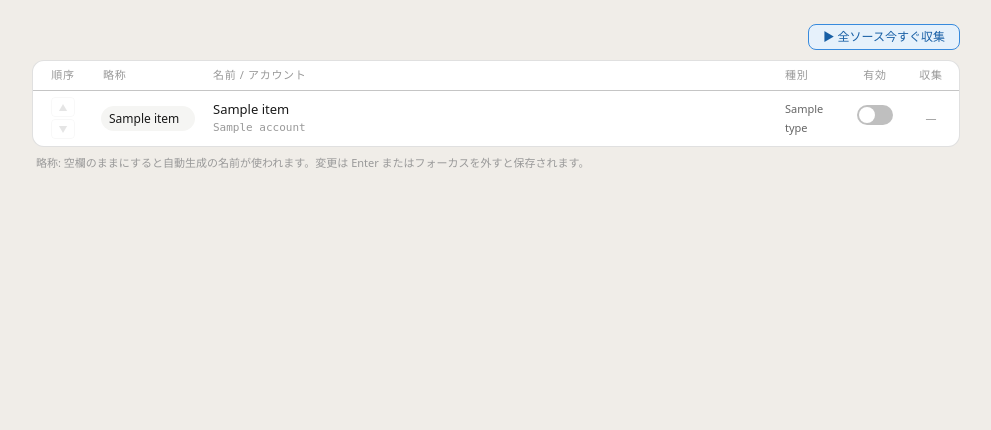
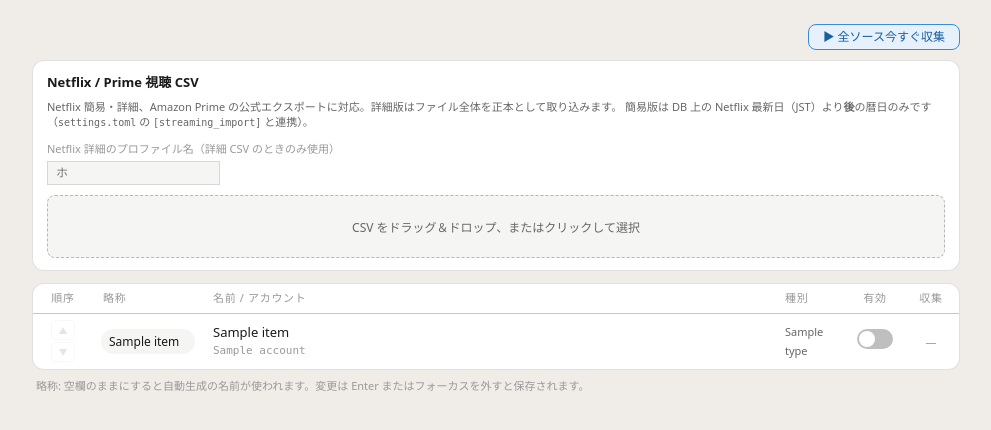
Before and after one commit to objtus/planet, a Flask app: template dashboard/templates/sources.html in a window 1280 px wide. Shown: the part 44-474 px from the top of the page, without its empty margins (144-1135 px from the left). Run offline with Flask 3, Linux system fonts and the light colour scheme; the template is opened without the code that fills it: most values are stand-ins (such as "Sample title", 1, 10 or a date in 2020); parts of the project's set-up code (start-up, migrations or seed data) failed here and were passed over; some libraries are stand-ins or nearby versions.

Commit message:
Implement Netflix/Prime CSV import feature in dashboard
- Added a new API endpoint `/api/import/streaming-csv` for importing Netflix and Prime viewing history CSV files, supporting drag-and-drop functionality in the UI.
- Introduced a profile name input for Netflix detailed CSV imports, with a default profile setting in `config/settings.toml.example`.
- Enhanced error handling for file uploads exceeding the size limit, with appropriate user feedback.
- Updated the dashboard UI and documentation to reflect the new CSV import capabilities and usage instructions.

This update significantly enhances the data import functionality for streaming services, improving user experience and data management.

```diff
--- a/dashboard/app.py
+++ b/dashboard/app.py
@@ -1,10 +1,12 @@
 """Planet ダッシュボード Flask アプリ (Phase 5)"""
 
+import csv
 import json
 import os
 import queue
 import subprocess
 import sys
+import tempfile
 import threading
 from calendar import monthrange
 import tomllib
@@ -13,10 +15,12 @@ from pathlib import Path
 from datetime import datetime, timezone, timedelta, date
 
 from flask import Flask, Response, jsonify, render_template, request, stream_with_context
+from werkzeug.exceptions import RequestEntityTooLarge
 
 ROOT = Path(__file__).parent.parent
 sys.path.insert(0, str(ROOT))
 from ingest.api import ingest_bp  # noqa: E402
+from importers.streaming_csv import detect_format, import_streaming_csv  # noqa: E402
 
 CONFIG_PATH = ROOT / "config" / "settings.toml"
 JST = timezone(timedelta(hours=9))
@@ -117,8 +121,16 @@ def create_app():
     app = Flask(__name__)
     config = load_config()
     app.secret_key = config["flask"]["secret_key"]
+    # Netflix / Prime 詳細 CSV 等（既定 40MB）
+    app.config["MAX_CONTENT_LENGTH"] = int(
+        os.environ.get("PLANET_MAX_UPLOAD_MB", "40")
+    ) * 1024 * 1024
 
     app.register_blueprint(ingest_bp)
+
+    @app.errorhandler(RequestEntityTooLarge)
+    def _upload_too_large(_e):
+        return jsonify({"error": "ファイルが大きすぎます（上限は PLANET_MAX_UPLOAD_MB または 40MB）"}), 413
 
     # ------------------------------------------------------------------ #
     # カレンダー（メイン画面）
@@ -1203,6 +1215,53 @@ def create_app():
         except Exception as e:
             return jsonify({"error": str(e)}), 500
 
+    # ------------------------------------------------------------------ #
+    # API: Netflix / Prime 視聴 CSV 取り込み（ソース管理から DnD）
+    # ------------------------------------------------------------------ #
+    @app.route("/api/import/streaming-csv", methods=["POST"])
+    def api_import_streaming_csv():
+        f = request.files.get("file")
+        if not f or not f.filename:
+            return jsonify({"error": "file が必要です"}), 400
+        cfg = load_config()
+        si = cfg.get("streaming_import") or {}
+        default_profile = (si.get("netflix_profile") or "ホ").strip()
+        profile_raw = (request.form.get("netflix_profile") or "").strip()
+
+        suffix = Path(f.filename).suffix or ".csv"
+        try:
+            fd, tmp_path = tempfile.mkstemp(prefix="planet-streaming-", suffix=suffix)
+            os.close(fd)
+            f.save(tmp_path)
+            path = Path(tmp_path)
+            try:
+                with open(path, encoding="utf-8-sig", newline="") as cf:
+                    hdr_fmt = detect_format(csv.DictReader(cf).fieldnames)
+                prof_kw = None
+                if hdr_fmt == "netflix_activity":
+                    prof_kw = profile_raw or default_profile
+                res = import_streaming_csv(
+                    path,
+                    fmt=None,
+                    dry_run=False,
+                    strict=False,
+                    netflix_profile=prof_kw,
+                )
+            finally:
+                path.unlink(missing_ok=True)
+        except Exception as e:
+            return jsonify({"error": str(e)}), 500
+
+        body = {
+            "ok": res.ok,
+            "skip": res.skip,
+            "err": res.err,
+            "format": res.format,
+            "success": res.success,
+            "messages": res.messages,
+        }
+        return jsonify(body), (200 if res.success else 500)
+
     return app
 
 
--- a/dashboard/static/css/dashboard.css
+++ b/dashboard/static/css/dashboard.css
@@ -1252,6 +1252,68 @@ details[open] summary::before { content: "▼ "; }
 .collect-all-btn:hover:not(:disabled) { opacity: 0.8; }
 .collect-all-btn:disabled { opacity: 0.5; cursor: default; }
 
+/* ソース管理: Netflix / Prime CSV 取り込み */
+.streaming-import-card {
+  padding: 12px 14px;
+  margin-bottom: 12px;
+}
+.streaming-import-title {
+  font-size: 13px;
+  font-weight: 600;
+  color: var(--color-text-primary);
+  margin-bottom: 6px;
+}
+.streaming-import-hint {
+  font-size: 11px;
+  color: var(--color-text-secondary);
+  line-height: 1.45;
+  margin: 0 0 10px 0;
+}
+.streaming-import-hint code {
+  font-size: 10px;
+}
+.streaming-import-profile {
+  margin-bottom: 10px;
+}
+.streaming-import-profile label {
+  display: block;
+  font-size: 11px;
+  color: var(--color-text-tertiary);
+  margin-bottom: 4px;
+}
+.streaming-profile-input {
+  max-width: 200px;
+  padding: 4px 8px;
+  font-size: 12px;
+  border-radius: var(--border-radius-sm);
+  border: 0.5px solid var(--color-border-tertiary);
+  background: var(--color-background-secondary);
+  color: var(--color-text-primary);
+}
+.streaming-dropzone {
+  border: 1px dashed var(--color-border-secondary);
+  border-radius: var(--border-radius-md);
+  padding: 20px 16px;
+  text-align: center;
+  cursor: pointer;
+  background: var(--color-background-secondary);
+  transition: border-color 0.15s, background 0.15s;
+}
+.streaming-dropzone:hover,
+.streaming-dropzone:focus {
+  outline: none;
+  border-color: var(--color-border-secondary);
+  background: var(--color-background-primary);
+}
+.streaming-dropzone.dragover {
+  border-color: var(--color-text-info);
+  background: var(--color-background-info);
+}
+.streaming-dropzone-label {
+  font-size: 12px;
+  color: var(--color-text-secondary);
+}
+
 /* 収集ログパネル */
 .collect-log {
   margin-top: 10px;
--- a/dashboard/templates/sources.html
+++ b/dashboard/templates/sources.html
@@ -9,6 +9,22 @@
     <button class="collect-all-btn" onclick="collectAll(this)">
       ▶ 全ソース今すぐ収集
     </button>
+  </div>
+
+  <div class="card streaming-import-card">
+    <div class="streaming-import-title">Netflix / Prime 視聴 CSV</div>
+    <p class="streaming-import-hint">
+      Netflix 簡易・詳細、Amazon Prime の公式エクスポートに対応。詳細版はファイル全体を正本として取り込みます。
+      簡易版は DB 上の Netflix 最新日（JST）より<strong>後</strong>の暦日のみです（<code>settings.toml</code> の <code>[streaming_import]</code> と連携）。
+    </p>
+    <div class="streaming-import-profile">
+      <label for="streaming-netflix-profile">Netflix 詳細のプロファイル名（詳細 CSV のときのみ使用）</label>
+      <input type="text" id="streaming-netflix-profile" class="streaming-profile-input" placeholder="ホ" maxlength="32" autocomplete="off">
+    </div>
+    <div id="streaming-dropzone" class="streaming-dropzone" tabindex="0">
+      <span class="streaming-dropzone-label">CSV をドラッグ＆ドロップ、またはクリックして選択</span>
+      <input type="file" id="streaming-file-input" accept=".csv,text/csv" style="display:none">
+    </div>
   </div>
 
   <div class="card" style="padding:0">
@@ -187,7 +203,57 @@ function showLog(title, body) {
   logEl.scrollIntoView({ behavior: 'smooth', block: 'nearest' });
 }
 
+// ---- Netflix / Prime CSV 取り込み ---------------------------------------
+function _bindStreamingDropzone() {
+  const zone = document.getElementById('streaming-dropzone');
+  const input = document.getElementById('streaming-file-input');
+  if (!zone || !input) return;
+
+  zone.addEventListener('click', () => input.click());
+  zone.addEventListener('keydown', (ev) => {
+    if (ev.key === 'Enter' || ev.key === ' ') { ev.preventDefault(); input.click(); }
+  });
+  ['dragenter', 'dragover'].forEach((ev) => {
+    zone.addEventListener(ev, (e) => { e.preventDefault(); e.stopPropagation(); zone.classList.add('dragover'); });
+  });
+  ['dragleave', 'drop'].forEach((ev) => {
+    zone.addEventListener(ev, (e) => { e.preventDefault(); e.stopPropagation(); zone.classList.remove('dragover'); });
+  });
+  zone.addEventListener('drop', (e) => {
+    const f = e.dataTransfer.files && e.dataTransfer.files[0];
+    if (f) uploadStreamingCsv(f);
+  });
+  input.addEventListener('change', () => {
+    const f = input.files && input.files[0];
+    if (f) uploadStreamingCsv(f);
+    input.value = '';
+  });
+}
+
+async function uploadStreamingCsv(file) {
+  const fd = new FormData();
+  fd.append('file', file);
+  const prof = document.getElementById('streaming-netflix-profile');
+  if (prof && prof.value.trim()) fd.append('netflix_profile', prof.value.trim());
+  showLog('CSV を取り込み中…', '');
+  try {
+    const res = await fetch('/api/import/streaming-csv', { method: 'POST', body: fd });
+    let data = {};
+    try { data = await res.json(); } catch (_) {}
+    const lines = (data.messages || []).join('\n');
+    const body = lines || (data.error ? String(data.error) : JSON.stringify(data, null, 2));
+    if (!res.ok || data.success === false) {
+      showLog('CSV 取り込み — 失敗', data.error || body);
+    } else {
+      showLog('CSV 取り込み — 完了', body);
+    }
+  } catch (e) {
+    showLog('CSV 取り込み — 通信エラー', String(e));
+  }
+}
+
 // 初期化
 updateMoveButtons();
+_bindStreamingDropzone();
 </script>
 {% endblock %}
```
Also changed, not shown: CLAUDE.md (+1 -0 lines), docs/dashboard_ui.md (+1 -0 lines), docs/importers.md (+32 -0 lines), importers/streaming_csv.py (+179 -38 lines), 1 other file.
